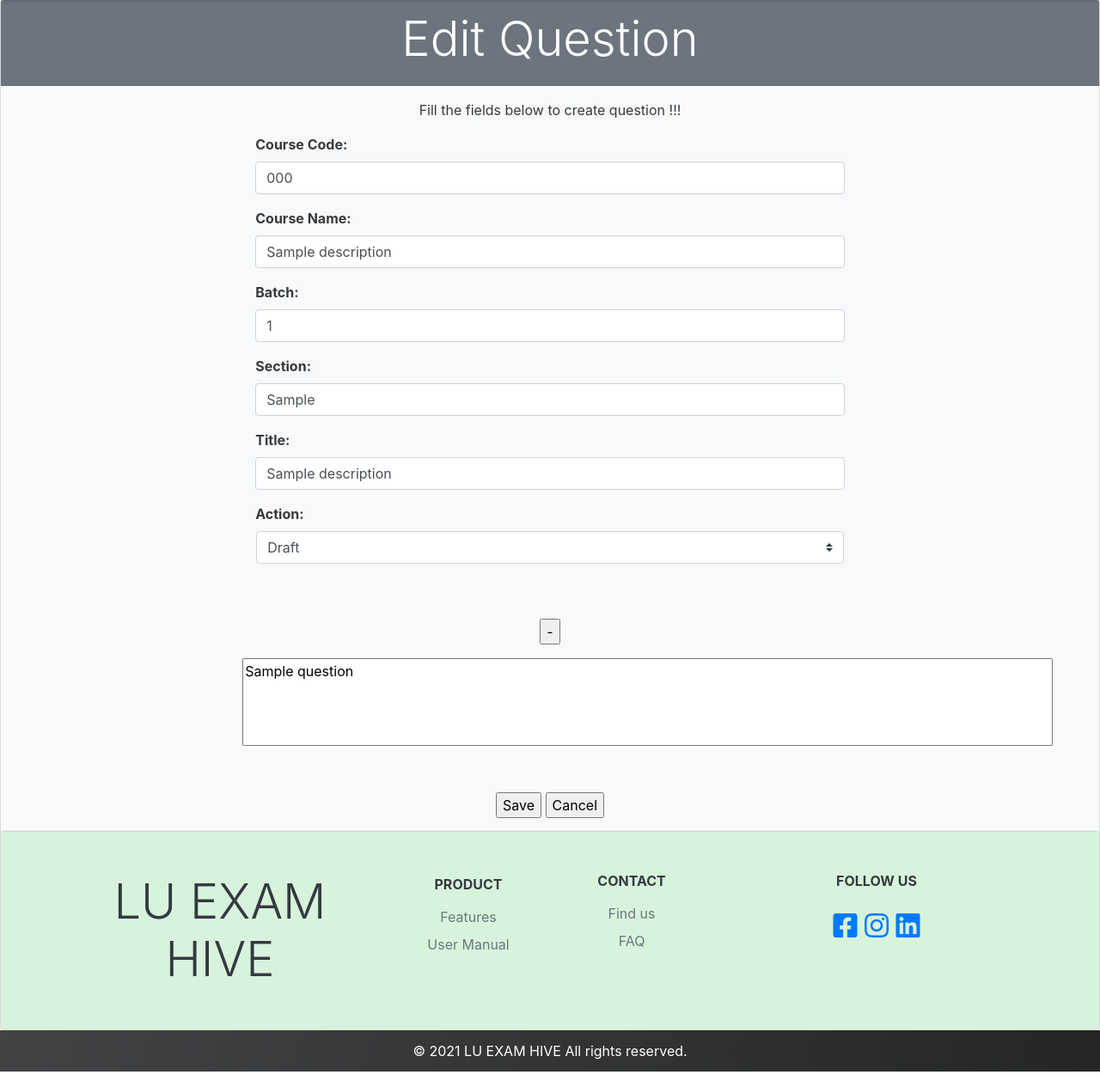
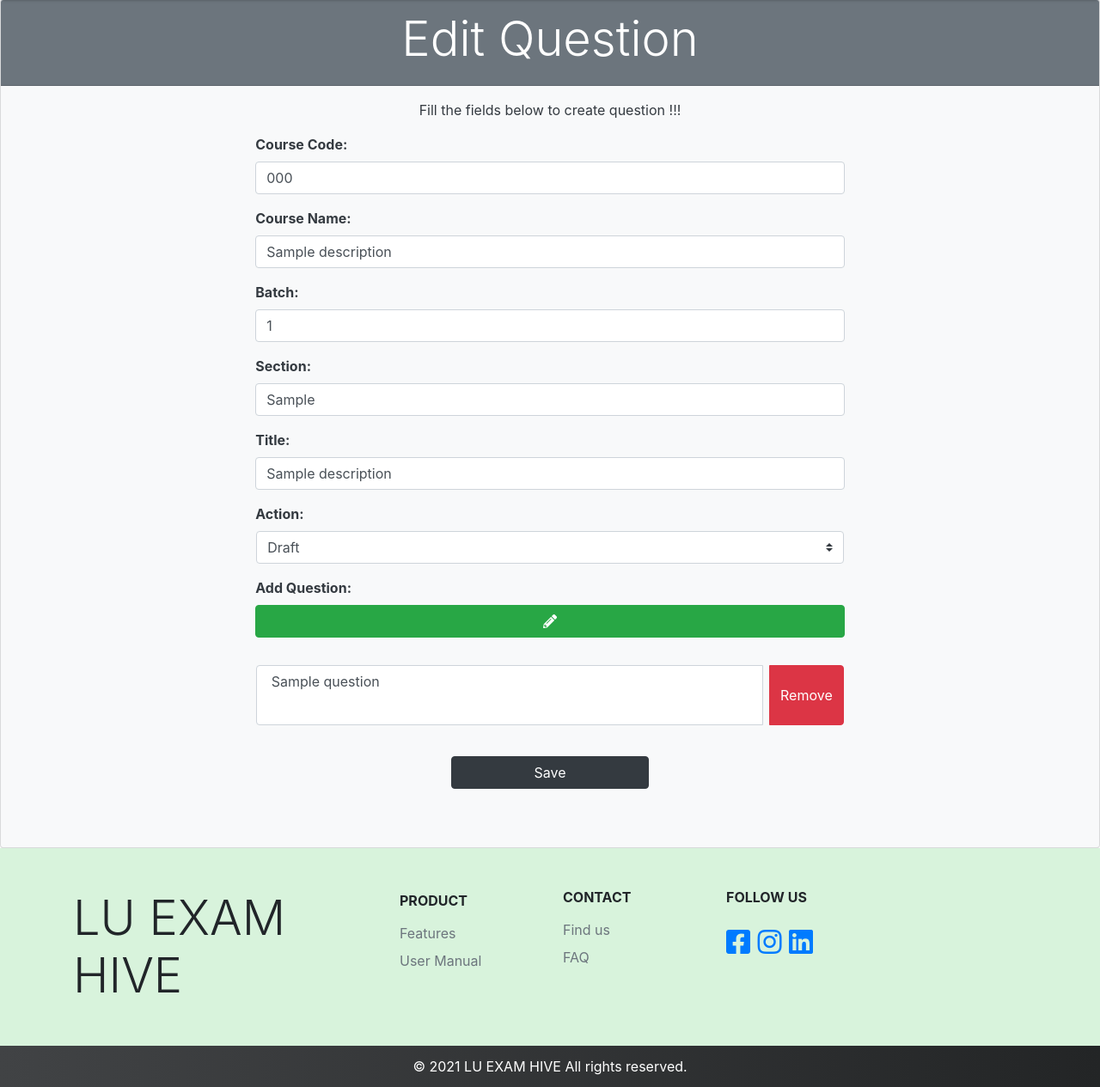
Before and after one commit to zamans78/LU-ExamHive, a PHP site: page /question_edit.php?Question_Description_ID=1 in a window 1280 px wide. Shown: the part 59-1324 px from the top of the page at 86% size. Run offline with PHP 8.4, Linux system fonts and the light colour scheme; the visitor is signed in with stand-in values (Sample User, id 1); tables that the repository leaves empty hold one stand-in row (values such as "Sample post").

Commit message:
Edit is functional.
View page slightly changed.
-Issue: Delete can not be executed until script file is loaded.

```diff
--- a/question_edit.php
+++ b/question_edit.php
@@ -59,7 +59,7 @@
                 ':Batch' => $_POST['Batch'],
                 ':Section' => $_POST['Section'],
                 ':Title' => $_POST['Title'],
-                ':Question_Description_ID' => $_GET['Question_Description_ID']
+                ':Question_Description_ID' => $_GET['Question_Description_ID'],
             )
         );
         $_SESSION['success'] = 'Record updated';
@@ -80,7 +80,7 @@
             $stmt->execute(
                 array(
                     ':Question_Description_ID' => $_REQUEST['Question_Description_ID'],
-                    ':Question' => $Question
+                    ':Question' => $Question,
                 )
             );
         }
@@ -190,70 +190,79 @@
                   </select>
                   </div>
                 </div>
+                <div class="form-group">
+					<label class="control-label col-sm-12 d-flex justify-content-left"><b>Add Question:</b></label>
+					<div class="col">
+						<button id="addPos" class="btn btn-success btn-md btn-block"><i class="fas fa-pencil-alt"></i></button>
+					</div>
+				</div>
+
+                <div id="position_fields" class="p-3">
+                <?php
+$countPos = 1;
+foreach ($rowOfPosition as $row) {?>
+    <div id="inputFormRow">
+    <div class="input-group mb-3">
+    <textarea class="form-control m-input"  name="Question<?=$countPos?>" placeholder="Q..." id="floatingTextarea2" style="height: 70px" autocomplete="off"> <?=$row['Question']?></textarea>
+    <div class="input-group-append">
+    <button id="removeRow" type="button" class="ml-2 btn btn-danger">Remove</button>
+    </div>
+    </div>
+    </div>
+
+<?php
+$countPos++;
+}?>
+<script type="text/javascript">
+let nxtContpos = <?=$countPos?>;
+$(document).ready(function(){
+$('#addPos').click(function(event){
+    event.preventDefault();
+
+    if (nxtContpos >= 11) {
+    alert("Maximum of 10 position entries exceeded");
+    return;
+}
+nxtContpos++;
+
+let html = '';
+html += '<div id="inputFormRow">';
+html += '<div class="input-group mb-3">';
+html += '  <textarea class="form-control m-input" name="Question' + nxtContpos + '" placeholder="Q..." id="floatingTextarea2" style="height: 70px" autocomplete="off"></textarea>';
+html += '<div class="input-group-append">';
+html += '<button id="removeRow" type="button" class="ml-2 btn btn-danger">Remove</button>';
+html += '</div>';
+html += '</div>';
+
+$('#position_fields').append(html);
+
+$(document).on('click', '#removeRow', function () {
+$(this).closest('#inputFormRow').remove();
+});
+
+});
+});
+
+</script>
+
+                </div>
+                <div class="form-group d-flex justify-content-center">
+					<div class="col-sm-4 col-sm-offset-2 p-1">
+						<input class="btn btn-dark btn-block mb-5" type="submit" value="Save">
+					</div>
+				</div>
+                </div>
+
+            </form>
+
+            </div>
 
 
 
 
-                <!-------------------------------------------------------------                -->
-                <div id="position_fields" class="py-5">
-                    <?php
-                    $count = 1;
-                    foreach ($rowOfPosition as $row) {
-                        echo "<div id=\"position" . $count . "\">
- <p>
- <input type=\"button\" value=\"-\" onclick=\"$('#position" . $count . "').remove();return false;\"></p>
- <textarea name=\"Question" . $count . "\"').\" rows=\"4\" cols=\"90\">" . $row['Question'] . "</textarea>
- </div>";
-                        $count++;
-                    } ?>
-                </div>
-                <input type="submit" value="Save">
-                <input type="submit" name="cancel" value="Cancel">
-                </p>
-            </form>
-            <p>
-
-
-                <script>
-                    countPos = 0;
-
-                    // http://stackoverflow.com/questions/17650776/add-remove-html-inside-div-using-javascript
-                    $(document).ready(function() {
-                        window.console && console.log('Document ready called');
-                        $('#addPos').click(function(event) {
-                            // http://api.jquery.com/event.preventdefault/
-                            event.preventDefault();
-                            if (countPos >= 50) {
-                                alert("Maximum of nine position entries exceeded");
-                                return;
-                            }
-                            countPos++;
-                            window.console && console.log("Adding position " + countPos);
-
-                            $('#position_fields').append(
-                                '<div class="pt-5" id="position' + countPos + '">\
-   <div class="form-group "> \
-   <div class="col"> \
-   <button class="btn btn-danger btn-block" \
-   onclick="$(\'#position' + countPos + '\').remove();return false;" \
-   ><i class="fas fa-eraser"></i></button> \
-   </div> \
-   </div> \
-   <div class="form-group m-0 p-0"> \
-   <label class="control-label col-sm-2"></label> \
-   <div class="col"> \
-   <textarea class="form-control" name="Question' + countPos + '" rows="4" ></textarea> \
-   </div> \
-   </div> \
-   </div>'
-                            );
-                        });
-                    });
-                </script>
-        </div>
 <?php
 require_once 'assets/connect/footer.php';
 ?>
+
 </body>
-
 </html>
--- a/teacher_dashboard.php
+++ b/teacher_dashboard.php
@@ -8,7 +8,7 @@
 } else {
     //Here we can manage indivisual profile maintain.
     $name = $_SESSION['Name'];
-  $stmt = $pdo->query("SELECT question_description.Question_Description_ID, question_description.Teacher_ID, question_description.Course_Code,  question_description.Batch ,question_description.Section, question_description.Course_Name,question_description.Title from teacher INNER JOIN question_description on teacher.Teacher_ID = question_description.Teacher_ID where name='$name'");
+    $stmt = $pdo->query("SELECT question_description.Question_Description_ID, question_description.Teacher_ID, question_description.Course_Code,  question_description.Batch ,question_description.Section, question_description.Course_Name,question_description.Title from teacher INNER JOIN question_description on teacher.Teacher_ID = question_description.Teacher_ID where name='$name' ORDER BY Question_Description_ID DESC");
 
     $rows = $stmt->fetchAll(PDO::FETCH_ASSOC);
     // echo '<pre>';
```
Also changed, not shown: question_view.php (+5 -5 lines). Lines whose indentation alone changed are shown as unchanged.
